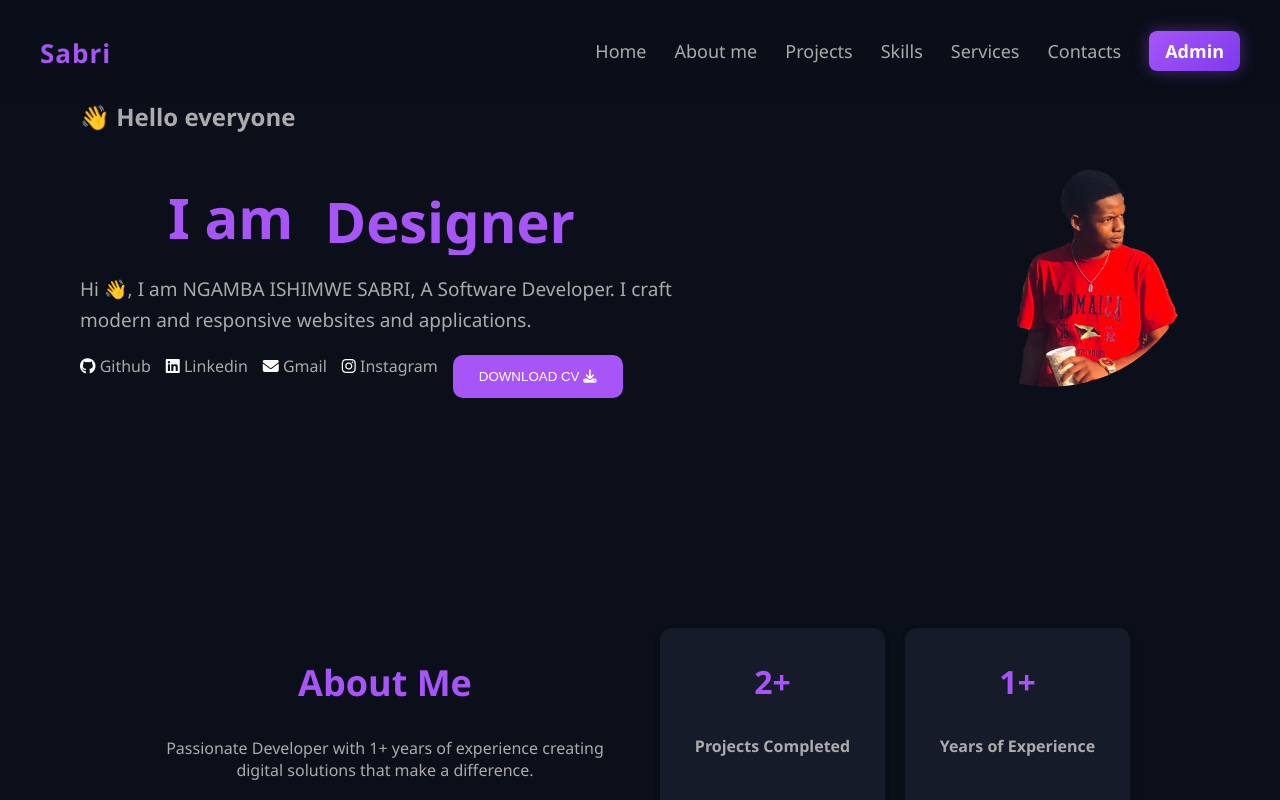
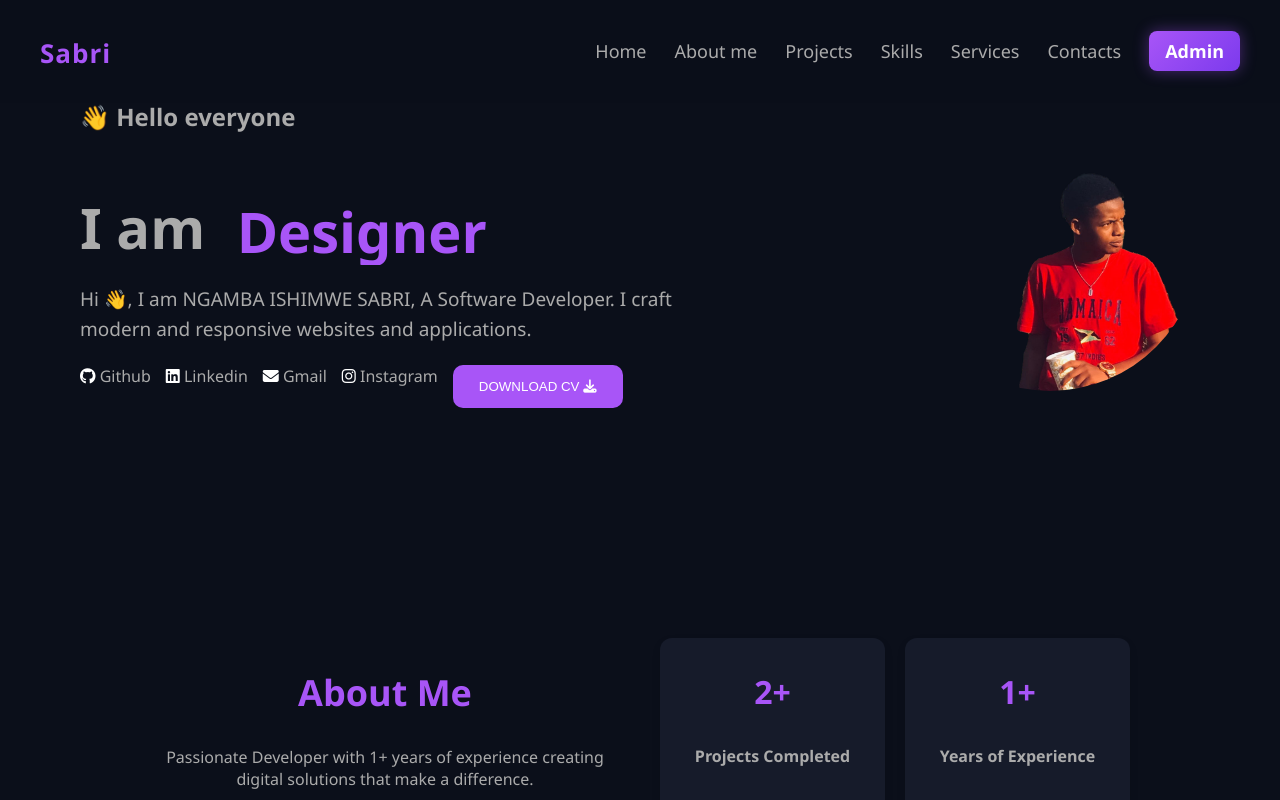
Before and after one commit to Koda-0/profile, a React (Vite) app: page / in a window 1280 px wide. Shown: the top 800 px of the page. Built offline with nearby package versions, Linux system fonts and the light colour scheme.

Commit message:
Adding To Frontend Github

```diff
--- a/src/App.css
+++ b/src/App.css
@@ -251,13 +251,13 @@ button:hover {
   transition: transform 0.3s;
 }
 
-#hero .welcome h2{
+#hero .welcome h3{
     font-size: 3.5rem;
     margin-bottom: 10px;
 }
 
 
-#hero .welcome h2 > span{
+#hero .welcome h3 > span{
    position: relative;
    display: inline-block;
    color: var(--secondary);
@@ -267,7 +267,7 @@ button:hover {
   vertical-align: bottom;
 }
 
-#hero .welcome h2 > span > span{
+#hero .welcome h3 > span > span{
   display: block;
   transition: all 0.3s ease;
   animation: animatewords 5s infinite ease;
--- a/src/Index.jsx
+++ b/src/Index.jsx
@@ -81,14 +81,14 @@ export default function Index() {
 
 
     <h1>👋 Hello everyone</h1>
-    <h2>I am {' '}
+    <h3>I am {' '}
     <span>
       <span>Developer</span>
       <span>Designer</span>
-      <span> Gamer</span>
-      <span> IT</span>
+      <span>Gamer</span>
+      <span>IT</span>
     </span>
-  </h2>
+  </h3>
     <p>
       Hi 👋, I am NGAMBA ISHIMWE SABRI, A Software Developer.
       I craft modern and responsive websites and applications.
```
